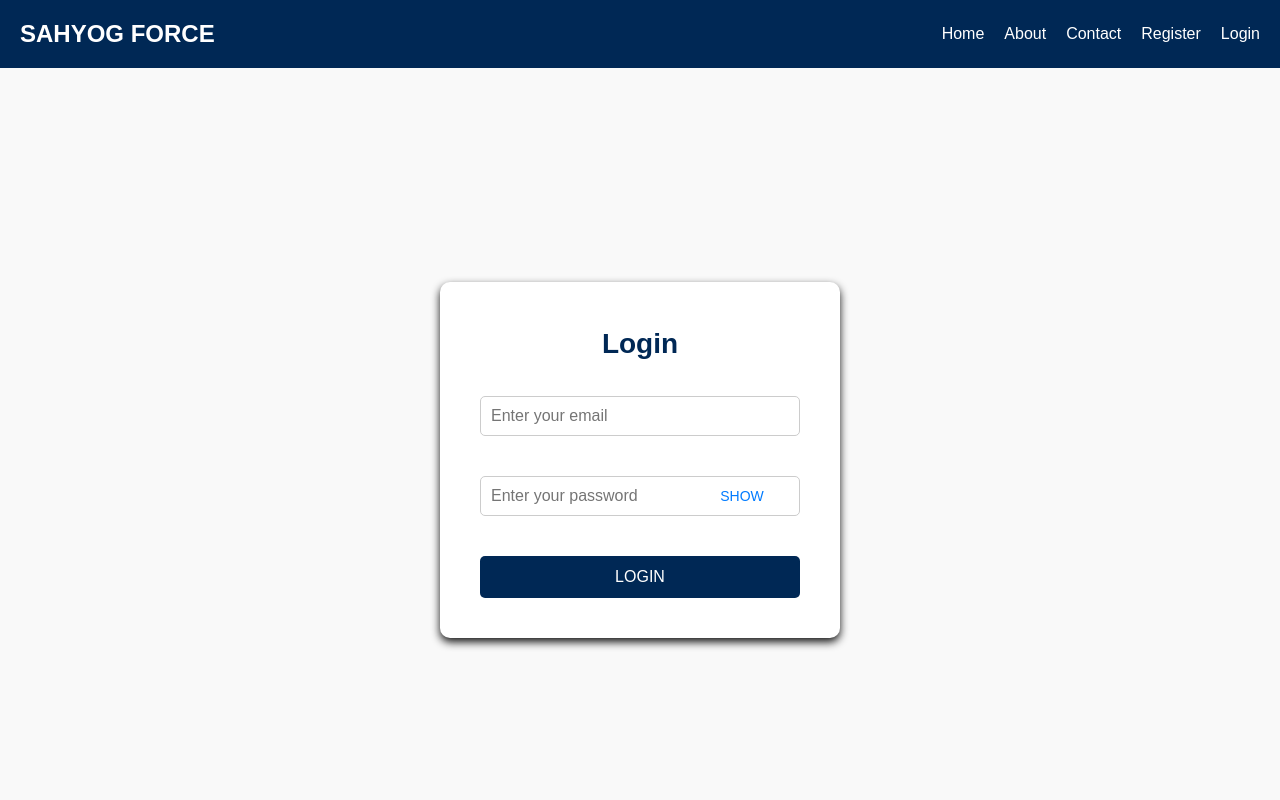
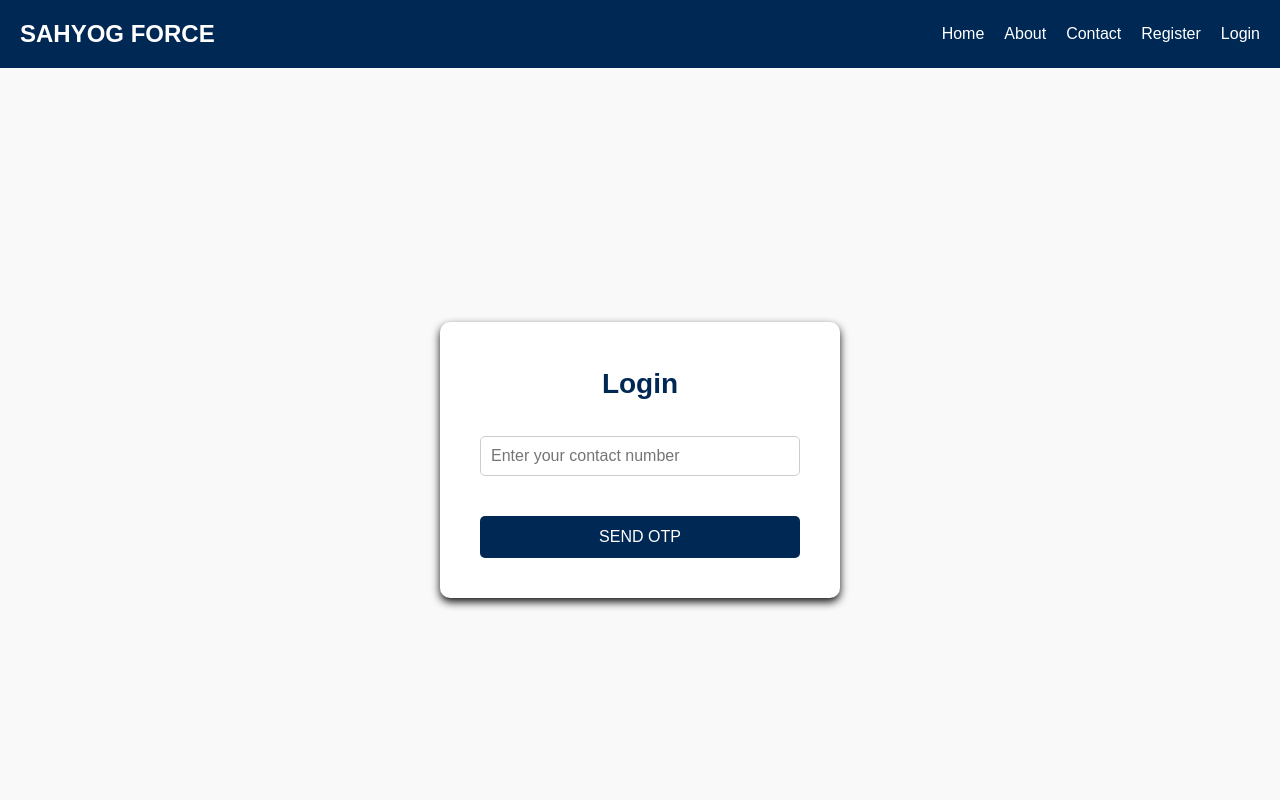
Before and after one commit to ayushmishra25/Tours-and-Travels, a React (Vite) app in the folder Frontend/: page /login in a window 1280 px wide. Shown: the top 800 px of the page. Built offline with nearby package versions, Linux system fonts and the light colour scheme.

Commit message:
api changes in register and login page

```diff
--- a/Frontend/src/pages/Login.jsx
+++ b/Frontend/src/pages/Login.jsx
@@ -3,53 +3,61 @@ import { useNavigate } from "react-router-dom";
 import axios from "axios";
 
 const Login = () => {
-  const [email, setEmail] = useState("");
-  const [password, setPassword] = useState("");
+  const [contact, setContact] = useState("");
+  const [otp, setOtp] = useState("");
+  const [otpSent, setOtpSent] = useState(false);
   const [errorMsg, setErrorMsg] = useState("");
-  const [showPassword, setShowPassword] = useState(false);
   const navigate = useNavigate();
 
-  // Function to validate email and password
-  const validateForm = () => {
-    const emailPattern = /\S+@\S+\.\S+/;
-    if (!email.trim()) {
-      setErrorMsg("Email field cannot be empty.");
-      return false;
+  const sendOtp = async () => {
+    if (!contact.trim() || contact.length !== 10) {
+      setErrorMsg("Please enter a valid 10-digit contact number.");
+      return;
     }
-    if (!emailPattern.test(email)) {
-      setErrorMsg("Please enter a valid email address.");
-      return false;
+
+    try {
+      const res = await axios.post("http://127.0.0.1:8000/api/send-otp", {
+        contact,
+      });
+
+      if (res.data.success) {
+        setOtpSent(true);
+        setErrorMsg("");
+        alert("OTP sent successfully!");
+      } else {
+        setErrorMsg("Failed to send OTP.");
       }
-    if (!password.trim()) {
-      setErrorMsg("Password field cannot be empty.");
-      return false;
+    } catch (error) {
+      setErrorMsg("Server error while sending OTP.");
     }
-    if (password.length < 6) {
-      setErrorMsg("Password must be at least 6 characters long.");
-      return false;
-    }
-    setErrorMsg("");
-    return true;
   };
 
-  const handleSubmit = async (e) => {
-    e.preventDefault();
-    if (!validateForm()) return;
+  const verifyOtp = async () => {
+    if (!otp.trim()) {
+      setErrorMsg("Please enter the OTP.");
+      return;
+    }
 
     try {
-      const response = await axios.post("http://127.0.0.1:8000/api/login", {
-        email,
-        password,
+      const res = await axios.post("http://127.0.0.1:8000/api/verify-otp", {
+        contact,
+        otp,
       });
 
-      if (response.status === 200) {
-        alert("Login Successful!");
-        navigate("/dashboard"); // Redirect to Dashboard
+      if (res.data.success) {
+        alert("Login successful!");
+
+        // Redirect based on user role
+        if (res.data.role === "driver") {
+          navigate("/driver-dashboard");
         } else {
-        setErrorMsg("Invalid login credentials.");
+          navigate("/user-dashboard");
+        }
+      } else {
+        setErrorMsg("Invalid OTP.");
       }
     } catch (error) {
-      setErrorMsg("Login failed. Please check your email or password.");
+      setErrorMsg("OTP verification failed.");
     }
   };
 
@@ -57,40 +65,42 @@ const Login = () => {
     <div className="login-page">
       <div className="login-container">
         <h2 className="login-heading">Login</h2>
-
         {errorMsg && <p className="error-message">{errorMsg}</p>}
 
-        <form onSubmit={handleSubmit} className="login-form">
+        <form onSubmit={(e) => e.preventDefault()} className="login-form">
           <div className="form-group">
             <input
-              type="email"
-              placeholder="Enter your email"
-              value={email}
-              onChange={(e) => setEmail(e.target.value)}
+              type="text"
+              placeholder="Enter your contact number"
+              value={contact}
+              onChange={(e) => setContact(e.target.value)}
               required
             />
           </div>
 
+          {!otpSent && (
+            <button type="button" className="login-btn" onClick={sendOtp}>
+              Send OTP
+            </button>
+          )}
+
+          {otpSent && (
+            <>
               <div className="form-group">
-            <div className="password-wrapper">
                 <input
-                type={showPassword ? "text" : "password"}
-                placeholder="Enter your password"
-                value={password}
-                onChange={(e) => setPassword(e.target.value)}
+                  type="text"
+                  placeholder="Enter OTP"
+                  value={otp}
+                  onChange={(e) => setOtp(e.target.value)}
                   required
                 />
-              <button
-                type="button"
-                className="toggle-password"
-                onClick={() => setShowPassword(!showPassword)}
-              >
-                {showPassword ? "Hide" : "Show"}
-              </button>
-            </div>
               </div>
 
-          <button type="submit" className="login-btn">Login</button>
+              <button type="button" className="login-btn" onClick={verifyOtp}>
+                Verify OTP
+              </button>
+            </>
+          )}
         </form>
       </div>
     </div>
--- a/Frontend/src/pages/Register.jsx
+++ b/Frontend/src/pages/Register.jsx
@@ -1,4 +1,5 @@
 import React, { useState } from "react";
+import axios from "axios";
 
 function Register() {
   const [formData, setFormData] = useState({
@@ -12,7 +13,8 @@ function Register() {
   });
 
   const [errors, setErrors] = useState({});
-  const locations = ["Bangalore", "Delhi", "Faridabad", "Ghaziabad", "Noida"];
+  const [message, setMessage] = useState("");
+  const locations = ["Bangalore", "Delhi", "Faridabad", "Ghaziabad","Gurugram","Hydrabad", "Mumbai","Noida","Navi Mumbai","Pune","Thane"];
 
   const handleChange = (e) => {
     setFormData({ ...formData, [e.target.name]: e.target.value });
@@ -33,15 +35,41 @@ function Register() {
     return Object.keys(errors).length === 0;
   };
 
-  const handleSubmit = (e) => {
+  const handleSubmit = async (e) => {
     e.preventDefault();
+    setMessage("");
     if (validateForm()) {
-      console.log("User Data:", formData);
+      // Prepare payload: Map frontend field names to API field names.
+      const payload = {
+        name: formData.userName,
+        email: formData.userEmail,
+        contact: formData.userContact,
+        location: formData.userLocation,
+        password: formData.userPassword,
+        // Convert userType to role: 0 for Driver, 1 for User.
+        role: formData.userType === "Driver" ? 0 : 1,
+      };
+
+      try {
+        const response = await axios.post(
+          "http://localhost:8000/api/register",
+          payload
+        );
+        setMessage("Registration successful!");
+        console.log("Server Response:", response.data);
+      } catch (error) {
+        if (error.response) {
+          setMessage("Registration failed: " + JSON.stringify(error.response.data.errors));
+          console.error("Error Response:", error.response.data);
+        } else {
+          setMessage("An error occurred during registration.");
+          console.error("Error:", error);
+        }
+      }
     }
   };
 
   return (
-
     <div className="register-container">
       <h2>Register Now</h2>
       <form onSubmit={handleSubmit}>
@@ -72,8 +100,8 @@ function Register() {
         />
         {errors.userContact && <p className="error">{errors.userContact}</p>}
 
-          <select name="userLocation" onChange={handleChange} required>
-            <option value="" disabled selected>
+        <select name="userLocation" onChange={handleChange} required defaultValue="">
+          <option value="" disabled>
             Select Location
           </option>
           {locations.map((location, index) => (
@@ -128,8 +156,8 @@ function Register() {
 
         <button type="submit">Register</button>
       </form>
+      {message && <p>{message}</p>}
     </div>
-
   );
 }
 
```
Lines whose indentation alone changed are shown as unchanged.
